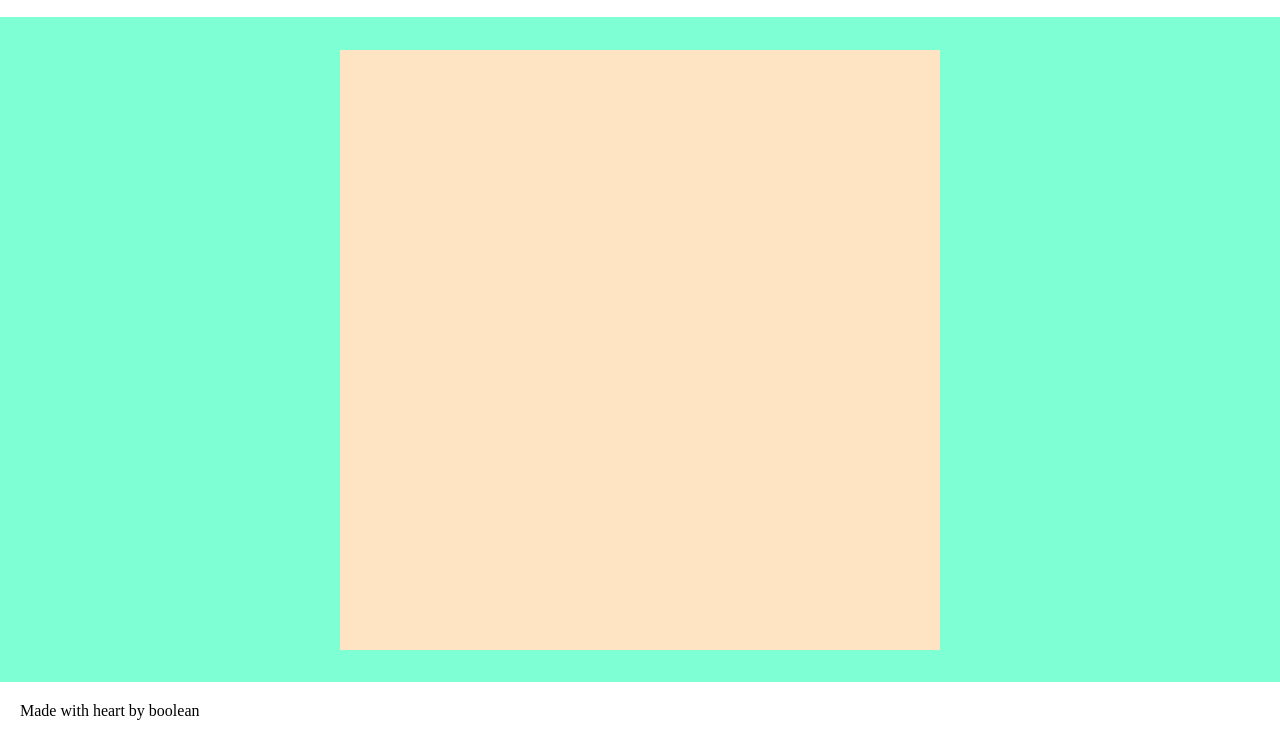
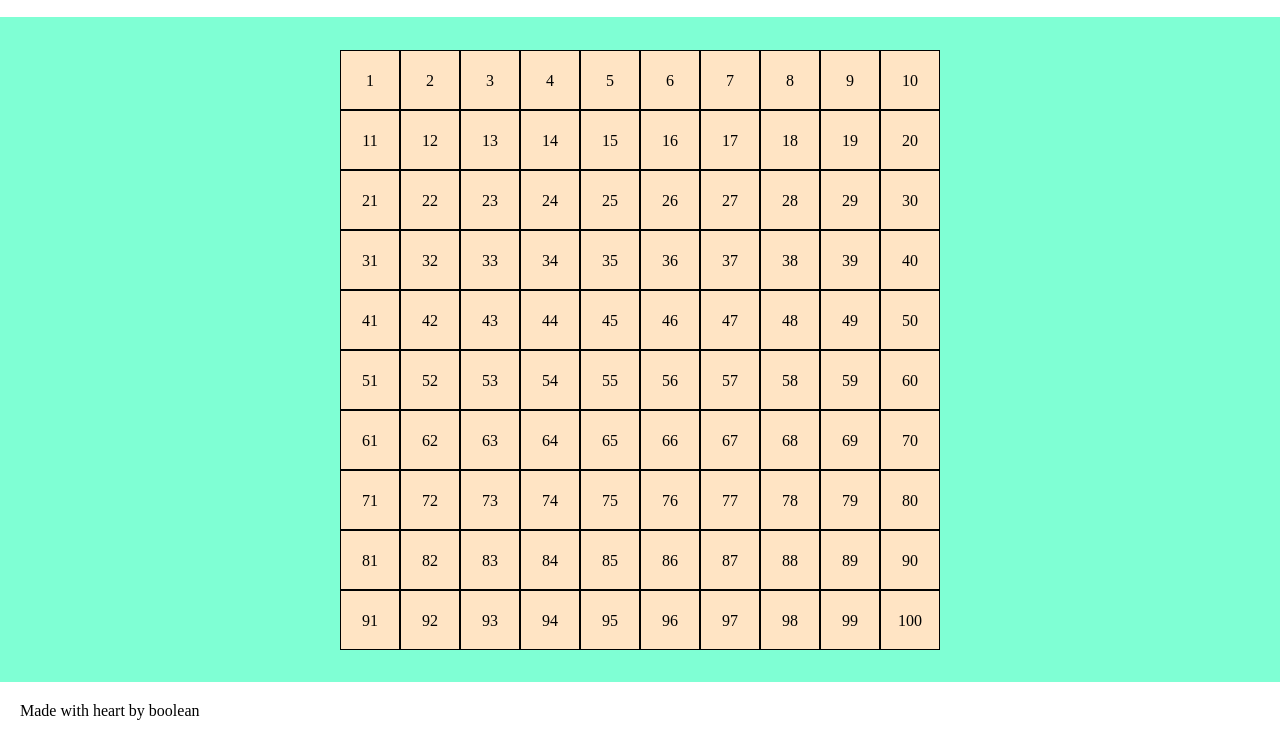
Before and after one commit to RiccardoImperato/js-campominato-grid, a plain HTML site: page index.html in a window 1280 px wide. Both pictures are taken after a click on the button "Play". Shown: the part 60-800 px from the top of the page. Drawn offline with Linux system fonts and the light colour scheme.

Commit message:
feat: click su play genera griglia

```diff
--- a/css/style.css
+++ b/css/style.css
@@ -52,4 +52,6 @@ main {
     height: calc(100% / 10);
     width: calc(100% / 10);
     border: .0625rem solid #000;
+    text-align: center;
+    line-height: 3.75rem;
 }
--- a/js/main.js
+++ b/js/main.js
@@ -1 +1,22 @@
 'use strict'
+// Funzioni
+
+function myCreateElement(tag, className, content) {
+    const element = document.createElement(tag);
+    element.classList.add(className);
+    element.append(content);
+    return element;
+}
+
+// Programma
+
+const playBtn = document.querySelector('.btn');
+const board = document.querySelector('.board');
+
+playBtn.addEventListener("click", function () {
+    for (let i = 1; i <= 100; i++) {
+        const myElement = myCreateElement('div', 'cell', i);
+        board.append(myElement);
+        console.log(myElement[i]);
+    }
+});
```
